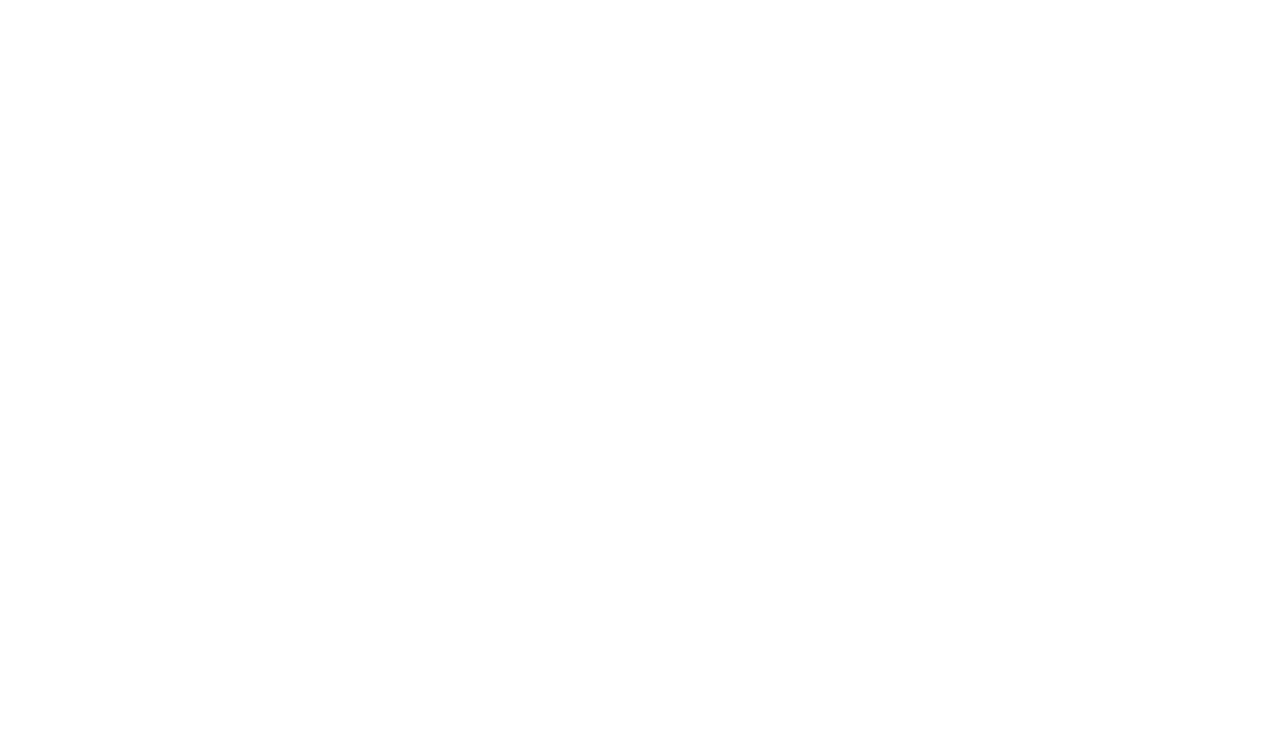
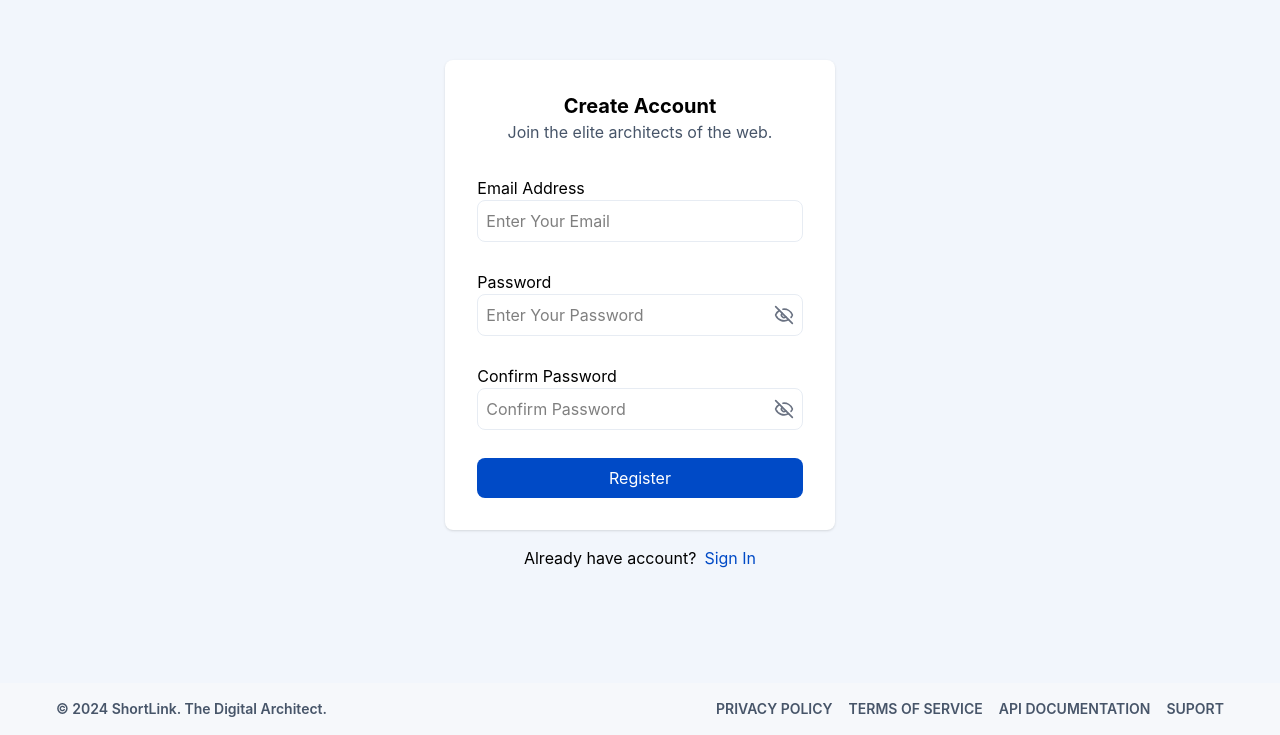
Before and after one commit to alfannurfaiz9/shortlink_frontend, a React (Vite) app: page /auth/register in a window 1280 px wide. Before the commit this address had no page. Shown: the part 117-852 px from the top of the page. Before the commit the page ends 800 px from the top, so only its background shows below. Built offline with nearby package versions, Linux system fonts and the light colour scheme.

Commit message:
feat: add auth page

```diff
--- a/package.json
+++ b/package.json
@@ -16,6 +16,7 @@
     "npm": "^12.2.0",
     "react": "^19.3.1",
     "react-dom": "^19.3.1",
+    "react-hook-form": "^7.90.0",
     "react-icons": "^5.7.0",
     "react-redux": "^9.3.0",
     "react-router": "^8.5.0",
--- a/src/Router.jsx
+++ b/src/Router.jsx
@@ -2,18 +2,21 @@
 import AuthLayout from "./layouts/AuthLayout";
 import MainLayout from "./layouts/MainLayout";
 import HomePage from "./pages/HomePage";
-import LoginPage from "./pages/LoginPage";
+import LoginPage from "./pages/auth/LoginPage";
+import RegisterPage from "./pages/auth/RegisterPage";
 
 const Router = () => {
   return (
     <Routes>
-      <Route element={<AuthLayout />}>
-        <Route path="/auth" element={<Navigate to="/auth/login" replace />} />
+      <Route path="/auth" element={<AuthLayout />}>
+        <Route index element={<Navigate to="/auth/login" replace />} />
         <Route path="login" element={<LoginPage />} />
+        <Route path="register" element={<RegisterPage />} />
       </Route>
 
       <Route element={<MainLayout />}>
-        <Route path="/" element={<Navigate to="/home" replace />} />
+        <Route index path="/" element={<Navigate to="/home" replace />} />
+        <Route index path="/" element={<Navigate to="/home" replace />} />
         <Route path="home" element={<HomePage />} />
       </Route>
     </Routes>
--- a/src/components/home/Footer.jsx
+++ b/src/components/home/Footer.jsx
@@ -2,9 +2,9 @@
 
 const Footer = () => {
   return (
-    <footer className="container font-semibold text-dark-gray text-sm bg-gray/30 flex items-center justify-between">
+    <footer className="container font-semibold text-dark-gray text-sm bg-gray/30 flex flex-col lg:flex-row items-center justify-between gap-8 lg:gap-0">
       <p>© 2024 ShortLink. The Digital Architect.</p>
-      <nav className="flex gap-4 list-none">
+      <nav className="hidden lg:flex flex-col lg:flex-row gap-4 list-none">
         <li>
           <Link to="" className="hover:underline">
             PRIVACY POLICY
--- a/src/pages/LoginPage.jsx
+++ /dev/null
@@ -1,5 +0,0 @@
-const LoginPage = () => {
-  return <div>LoginPage</div>;
-};
-
-export default LoginPage;
--- /dev/null
+++ b/src/pages/auth/LoginPage.jsx
@@ -0,0 +1,101 @@
+import { useState } from "react";
+import { useForm } from "react-hook-form";
+import { LuEye, LuEyeOff } from "react-icons/lu";
+import { Link } from "react-router";
+
+const LoginPage = () => {
+  const {
+    register,
+    handleSubmit,
+    formState: { errors },
+  } = useForm();
+
+  const [showPassword, setShowPassword] = useState(false);
+
+  const onSubmit = (data) => {
+    console.log(data);
+  };
+
+  return (
+    <section className="container bg-primary/5 h-svh flex flex-col items-center justify-center">
+      <div className="lg:w-4/12 lg:h-fit w-full px-6 py-12 flex flex-col items-center justify-center gap-8 bg-white lg:mt-16 mb-4 lg:p-8 rounded-lg shadow-sm">
+        <div className="text-center">
+          <h2 className="text-xl font-bold">Welcome Back</h2>
+          <p className="text-dark-gray">
+            Please enter your details to sign in.
+          </p>
+        </div>
+        <form
+          onSubmit={handleSubmit(onSubmit)}
+          className="w-full grid gap-5 text-md"
+        >
+          <div className="grid">
+            <label htmlFor="email">Email Address</label>
+            <input
+              {...register("email", {
+                required: "Email is required",
+              })}
+              id="email"
+              type="email"
+              placeholder="Enter Your Email"
+              className="outline-none w-full border border-gray/80 p-2 rounded-lg"
+            />
+            <p className="text-xs text-red-500 h-2">{errors.email?.message}</p>
+          </div>
+
+          <div className="grid">
+            <div className="flex items-center justify-between">
+              <label htmlFor="password">Password</label>
+              <Link
+                to="/auth/forgot"
+                className="text-primary hover:underline text-sm"
+              >
+                Forgot password?
+              </Link>
+            </div>
+            <div className="flex items-center justify-between border border-gray/80 p-2 rounded-lg">
+              <input
+                {...register("password", {
+                  required: "Password is required",
+                })}
+                id="password"
+                type={showPassword ? "text" : "password"}
+                placeholder="Enter Your Password"
+                className="outline-none w-full"
+              />
+              <button
+                type="button"
+                onClick={() => setShowPassword(!showPassword)}
+                className="text-gray-500 focus:outline-none"
+              >
+                {showPassword ? (
+                  <LuEye size={20} className="cursor-pointer" />
+                ) : (
+                  <LuEyeOff size={20} className="cursor-pointer" />
+                )}
+              </button>
+            </div>
+            <p className="text-xs text-red-500 h-2">
+              {errors.password?.message}
+            </p>
+          </div>
+
+          <button
+            type="submit"
+            className="py-2 w-full bg-primary rounded-lg text-white cursor-pointer hover:opacity-80 hover:shadow-sm"
+          >
+            Log In
+          </button>
+        </form>
+      </div>
+      <p>
+        Dont have account?
+        <Link to="/auth/register" className="ml-2 text-primary hover:underline">
+          Sign Up
+        </Link>
+      </p>
+    </section>
+  );
+};
+
+export default LoginPage;
--- /dev/null
+++ b/src/pages/auth/RegisterPage.jsx
@@ -0,0 +1,127 @@
+import { useState } from "react";
+import { useForm } from "react-hook-form";
+import { LuEye, LuEyeOff } from "react-icons/lu";
+import { Link } from "react-router";
+
+const RegisterPage = () => {
+  const {
+    register,
+    handleSubmit,
+    formState: { errors },
+  } = useForm();
+
+  const [showPassword, setShowPassword] = useState(false);
+  const [showConfirmPassword, setShowConfirmPassword] = useState(false);
+
+  const onSubmit = (data) => {
+    console.log(data);
+  };
+
+  return (
+    <section className="container bg-primary/5 h-svh flex flex-col items-center justify-center">
+      <div className="lg:w-4/12 lg:h-fit w-full px-6 py-12 flex flex-col items-center justify-center gap-8 bg-white lg:mt-16 mb-4 lg:p-8 rounded-lg shadow-sm">
+        <div className="text-center">
+          <h2 className="text-xl font-bold">Create Account</h2>
+          <p className="text-dark-gray">
+            Join the elite architects of the web.
+          </p>
+        </div>
+        <form
+          onSubmit={handleSubmit(onSubmit)}
+          className="w-full grid gap-5 text-md"
+        >
+          <div className="grid">
+            <label htmlFor="email">Email Address</label>
+            <input
+              {...register("email", {
+                required: "Email is required",
+              })}
+              id="email"
+              type="email"
+              placeholder="Enter Your Email"
+              className="outline-none w-full border border-gray/80 p-2 rounded-lg"
+            />
+            <p className="text-xs text-red-500 h-2">{errors.email?.message}</p>
+          </div>
+
+          <div className="grid">
+            <div className="flex items-center justify-between">
+              <label htmlFor="password">Password</label>
+            </div>
+            <div className="flex items-center justify-between border border-gray/80 p-2 rounded-lg">
+              <input
+                {...register("password", {
+                  required: "Password is required",
+                })}
+                id="password"
+                type={showPassword ? "text" : "password"}
+                placeholder="Enter Your Password"
+                className="outline-none w-full"
+              />
+              <button
+                type="button"
+                onClick={() => setShowPassword(!showPassword)}
+                className="text-gray-500 focus:outline-none"
+              >
+                {showPassword ? (
+                  <LuEye size={20} className="cursor-pointer" />
+                ) : (
+                  <LuEyeOff size={20} className="cursor-pointer" />
+                )}
+              </button>
+            </div>
+            <p className="text-xs text-red-500 h-2">
+              {errors.password?.message}
+            </p>
+          </div>
+
+          <div className="grid">
+            <div className="flex items-center justify-between">
+              <label htmlFor="confirm_password">Confirm Password</label>
+            </div>
+            <div className="flex items-center justify-between border border-gray/80 p-2 rounded-lg">
+              <input
+                {...register("confirm_password", {
+                  required: "Confirm password is required",
+                })}
+                id="confirm_password"
+                type={showConfirmPassword ? "text" : "password"}
+                placeholder="Confirm Password"
+                className="outline-none w-full"
+              />
+              <button
+                type="button"
+                onClick={() => setShowConfirmPassword(!showConfirmPassword)}
+                className="text-gray-500 focus:outline-none"
+              >
+                {showConfirmPassword ? (
+                  <LuEye size={20} className="cursor-pointer" />
+                ) : (
+                  <LuEyeOff size={20} className="cursor-pointer" />
+                )}
+              </button>
+            </div>
+            <p className="text-xs text-red-500 h-2">
+              {errors.confirm_password?.message}
+            </p>
+          </div>
+
+          <button
+            type="submit"
+            className="py-2 w-full bg-primary rounded-lg text-white cursor-pointer hover:opacity-80 hover:shadow-sm"
+          >
+            Register
+          </button>
+        </form>
+      </div>
+      <p>
+        Already have account?
+        <Link to="/auth/login" className="ml-2 text-primary hover:underline">
+          Sign In
+        </Link>
+      </p>
+    </section>
+  );
+};
+
+export default RegisterPage;
```
Also changed, not shown: 1 other file (tests, documents, lock files or other folders).
